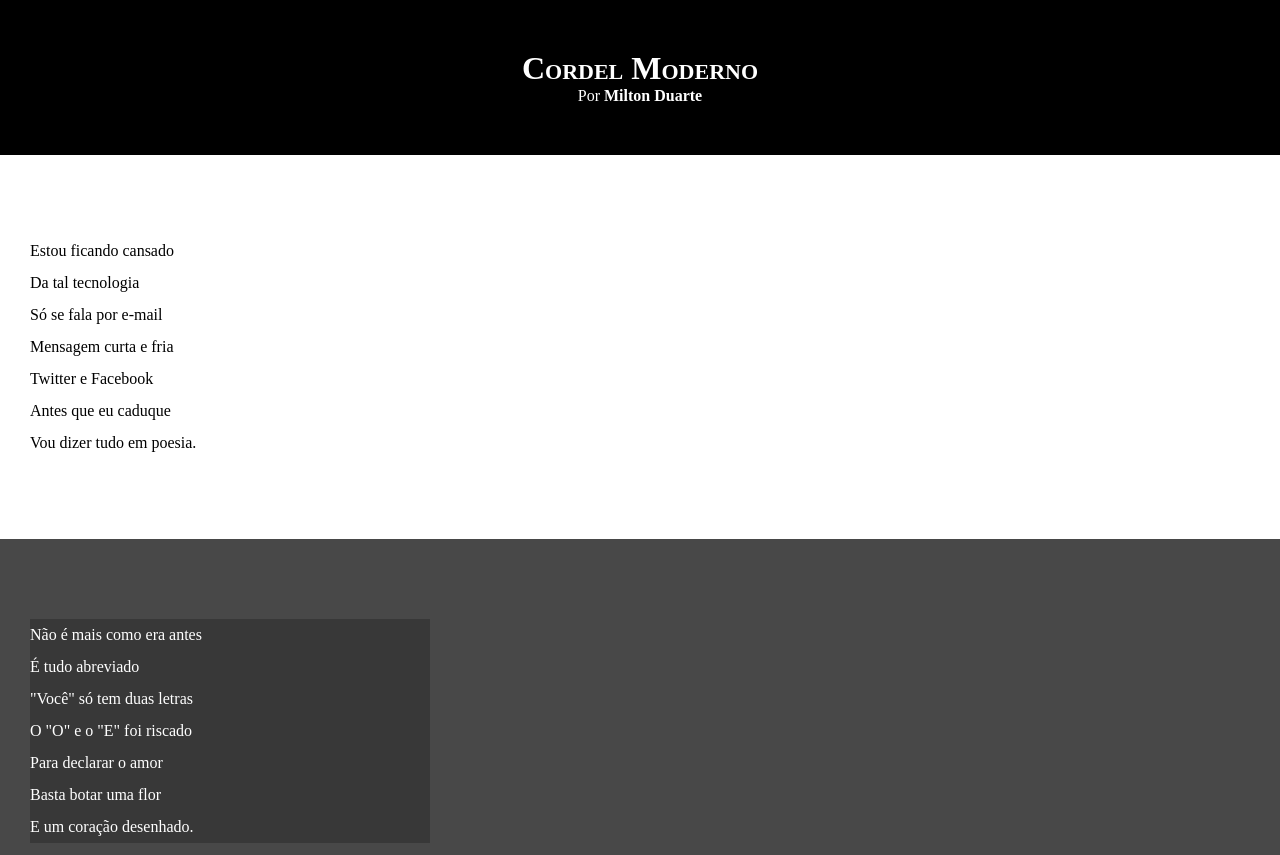
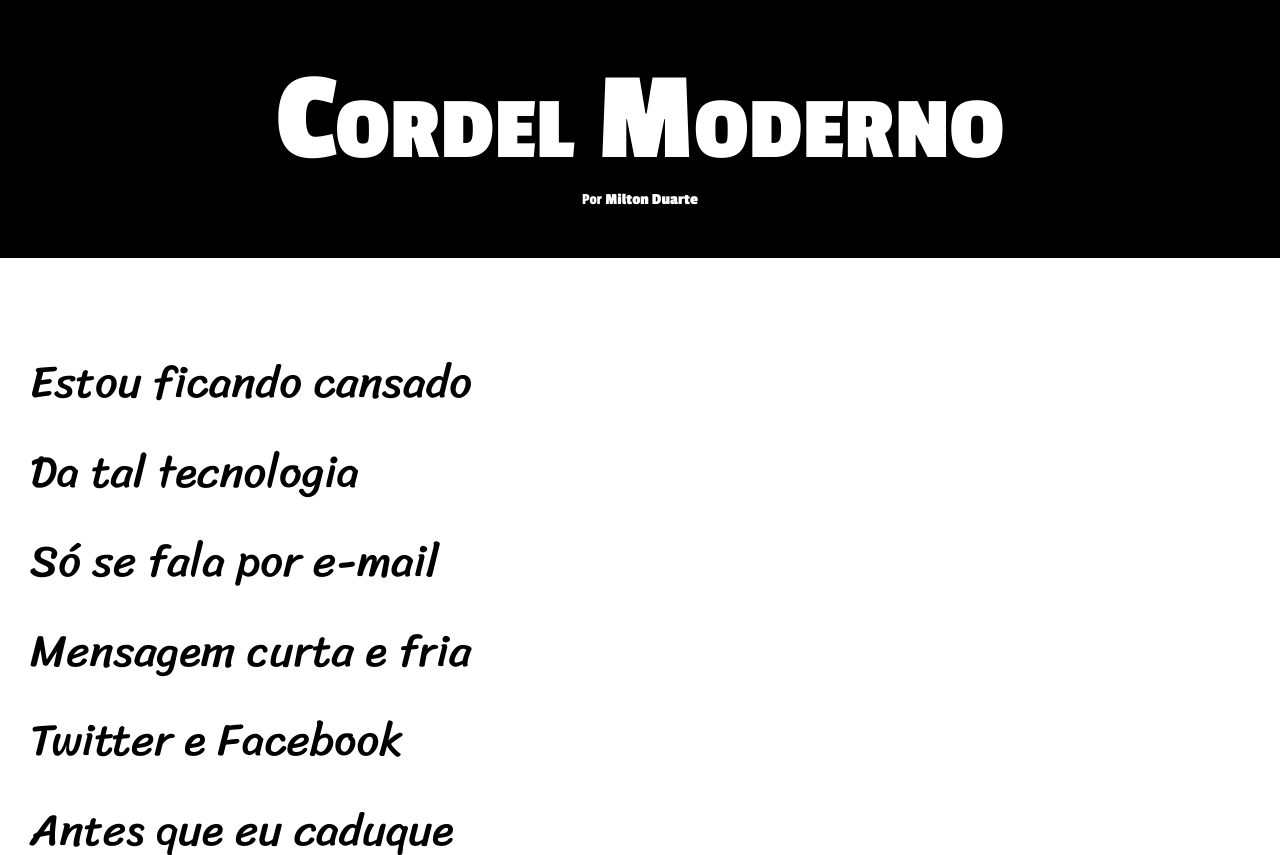
Before and after one commit to ivanrevelino/HTML-CSS, a plain HTML site: page Desafios/desafio12/index.html in a window 1280 px wide. Shown: the top 855 px of the page. Drawn offline with Linux system fonts and the light colour scheme.

Commit message:
Update style.css

```diff
--- a/Desafios/desafio12/estilo/style.css
+++ b/Desafios/desafio12/estilo/style.css
@@ -3,9 +3,12 @@
 
 @import url('https://fonts.googleapis.com/css2?family=Passion+One:wght@400;700;900&display=swap');
 
+@import url('https://fonts.googleapis.com/css2?family=Passion+One:wght@400;700;900&family=Sriracha&display=swap');
+
 :root {
     --font1: Verdana, Geneva, Tahoma, sans-serif;
     --font2: "Passion One", sans-serif;
+    --font3: "Sriracha", cursive;
 }
 
 
@@ -17,17 +20,20 @@
 html, body {
     min-height: 100vh;
     background-color: darkgray;
+    font-family: var(--font1);
 }
 
 header {
     background-color: black;
     color: white;
     text-align: center;
+    font-family: var(--font2);
 }
 
 header > h1 {
     padding-top: 50px;
     font-variant: small-caps;
+    font-size: 10vw;
 }
 
 header > p {
@@ -49,6 +55,8 @@ section {
     padding-bottom: 10vh;
     line-height: 2em;
     padding-left: 30px;
+    font-family: var(--font3);
+    font-size: 3.5vw;
 }
 
 
@@ -63,8 +71,10 @@ section.imagem {
 }
 
 section.imagem > p {
+    display: inline-block;
     background-color: rgba(0, 0, 0, 0.224);
-    width: 400px;
+    padding: 10px;
+
 }
 
 
```
